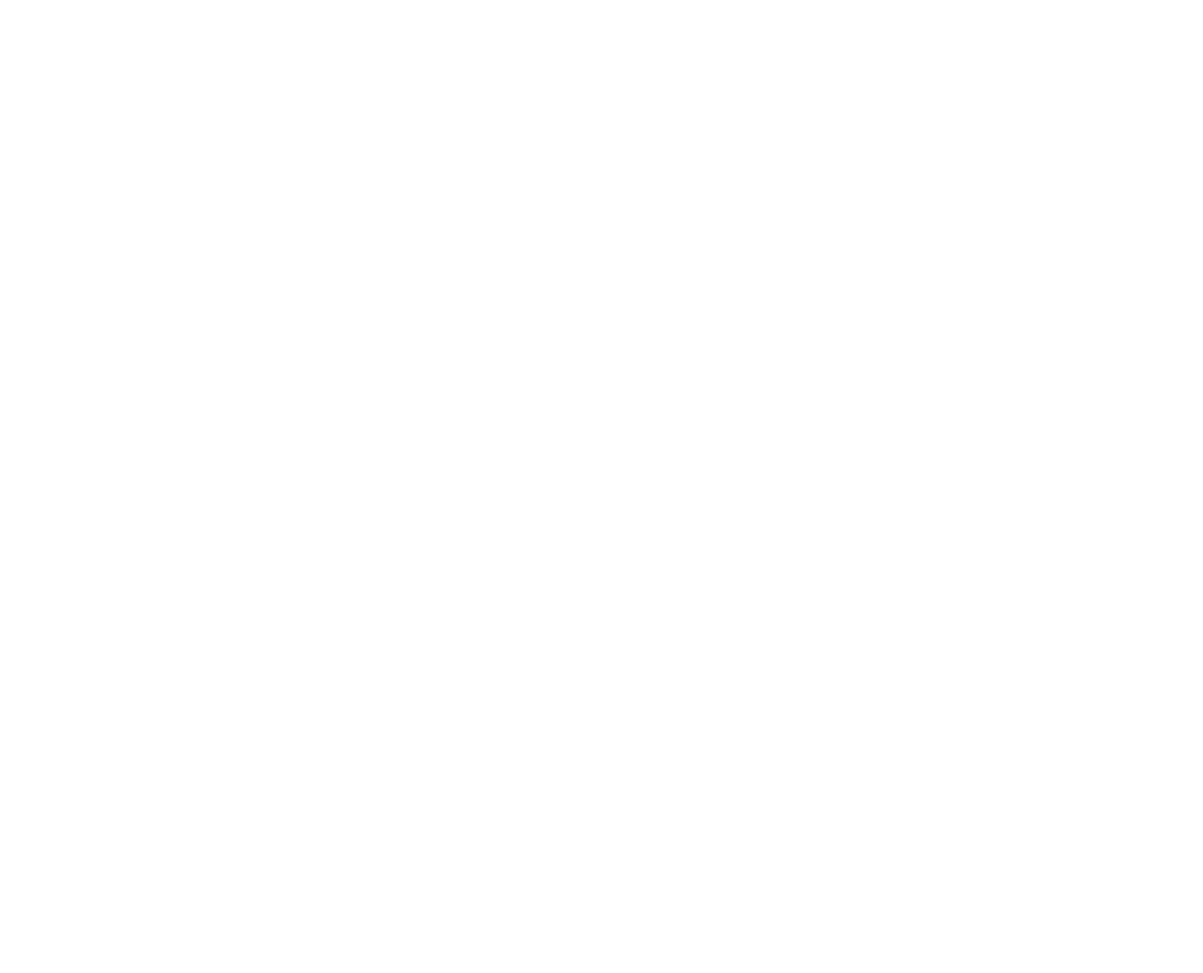
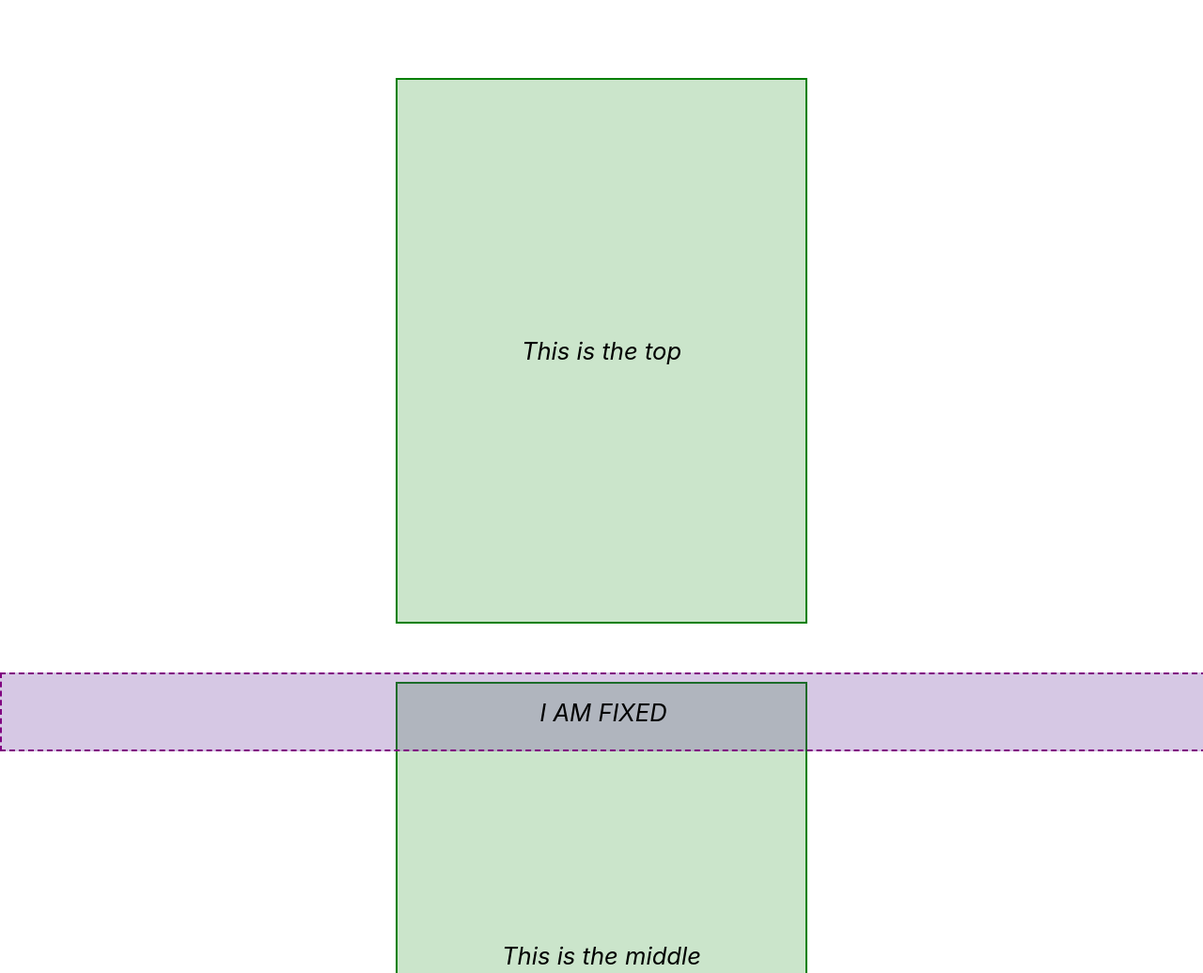
Before and after one commit to dvbridges/odin, a plain HTML site: page google-homepage/index.html in a window 1280 px wide. Shown: the top 1036 px of the page at 94% size. Before the commit the page ends 800 px from the top, so only its background shows below. Drawn offline with Linux system fonts and the light colour scheme.

```diff
--- a/cssLayouts/styles/flexbox.css
+++ b/cssLayouts/styles/flexbox.css
@@ -19,7 +19,6 @@
     padding: 10px;
     margin: 10px 10px 10px 10px;
     background: rgba(40, 82, 196, 0.808);
-    text-align: center;
 }
 
 article:nth-of-type(3) div:first-child {
--- a/google-homepage/index.html
+++ b/google-homepage/index.html
@@ -4,10 +4,42 @@
 <head>
     <meta charset="UTF-8">
     <title>title</title>
+
+    <!--Link css stylesheet-->
+    <link rel="stylesheet" type="text/css" media="screen" href="styles/styles.css">
 </head>
 
 <body>
+    <div class="wrapper">
+        <div id="top" class="colors align sizer">
+            <p>This is the top</p>
+        </div>
+        <div id="middle" class="colors align sizer">
+            <p>This is the middle</p>
+        </div>
 
+        <div id="bottom" class="colors align sizer">
+            <p>This is the bottom</p>
+        </div>
+        <div id="forms" class="align sizer">
+            <form action="action_page.php">
+                <label for="fname">Name</label>
+                <input type="text" id="fname" name="name" placeholder="Your name...">
+                <select id="country" name="country">
+                                    <option value="australia">Australia</option>
+                                    <option value="canada">Canada</option>
+                                    <option value="usa">USA</option>
+                    </select>
+                <input type="submit" value="Submit">
+
+            </form>
+        </div>
+
+        <footer class="align">
+            <p>I AM FIXED</p>
+        </footer>
+
+    </div>
 </body>
 
 </html>
--- /dev/null
+++ b/google-homepage/styles/styles.css
@@ -0,0 +1,56 @@
+/*Makes content fill the page*/
+
+html,
+body {
+    height: 100%;
+}
+
+.wrapper {
+    min-height: 100%;
+    padding: 1%;
+    margin-bottom: -10%;
+}
+
+p {
+    font: italic;
+    font-family: -apple-system, BlinkMacSystemFont, 'Segoe UI', Roboto, Oxygen, Ubuntu, Cantarell, 'Open Sans', 'Helvetica Neue', sans-serif;
+    font-size: 2vw;
+    font-style: italic;
+}
+
+#top {
+    height: 100%;
+}
+
+.align {
+    /*Aligns all content central and makes responsive*/
+    display: flex;
+    align-items: center;
+    justify-content: center;
+}
+
+.sizer {
+    width: 35%;
+    /* padding: 5%; */
+    padding-top: 20%;
+    padding-bottom: 20%;
+    margin: 5% auto;
+}
+
+.colors {
+    border: 2px green solid;
+    background-color: rgba(0, 128, 0, 0.205);
+}
+
+footer {
+    position: fixed;
+    bottom: 0;
+    right: 0;
+    left: 0;
+    margin-right: auto;
+    margin-left: auto;
+    width: 100%;
+    height: 10%;
+    border: 2px purple dashed;
+    background-color: rgba(102, 51, 153, 0.267);
+}
```
Also changed, not shown: cssLayouts/flexbox.html (+1 -0 lines), 1 other file.
